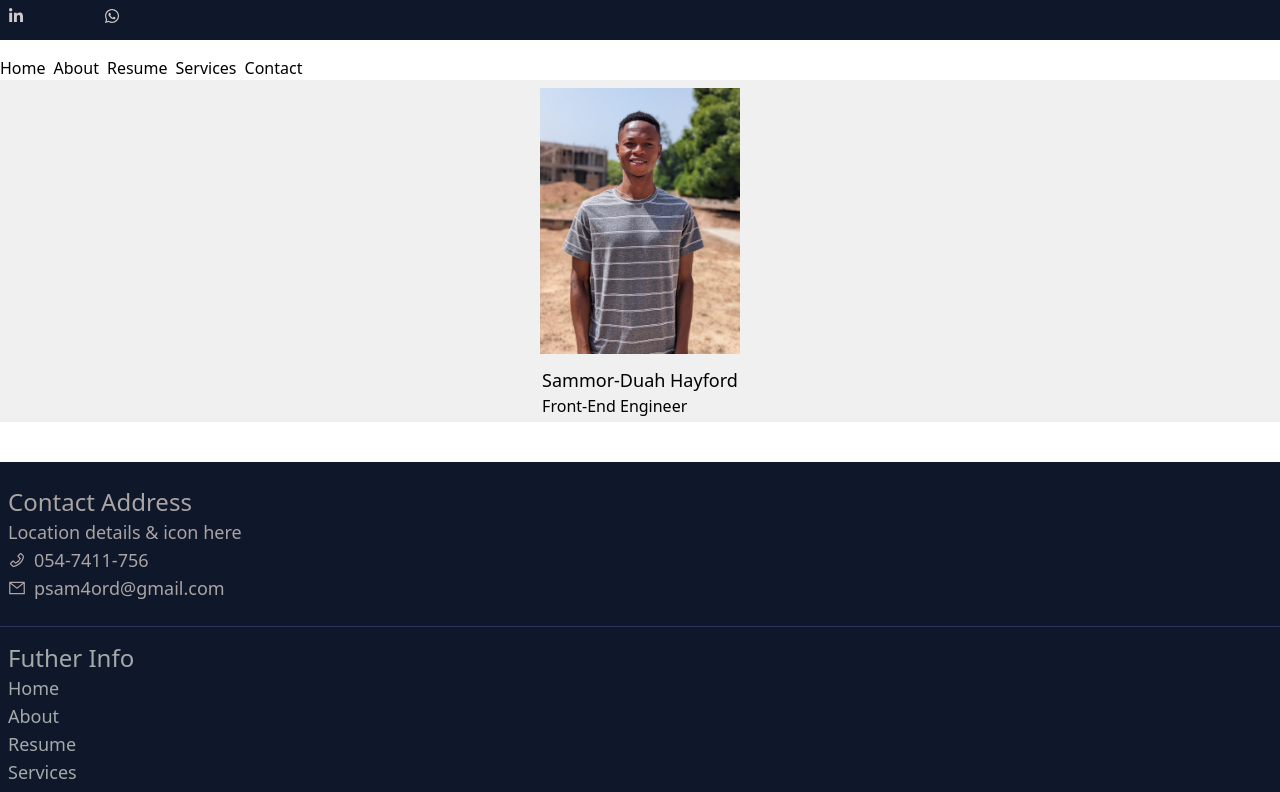
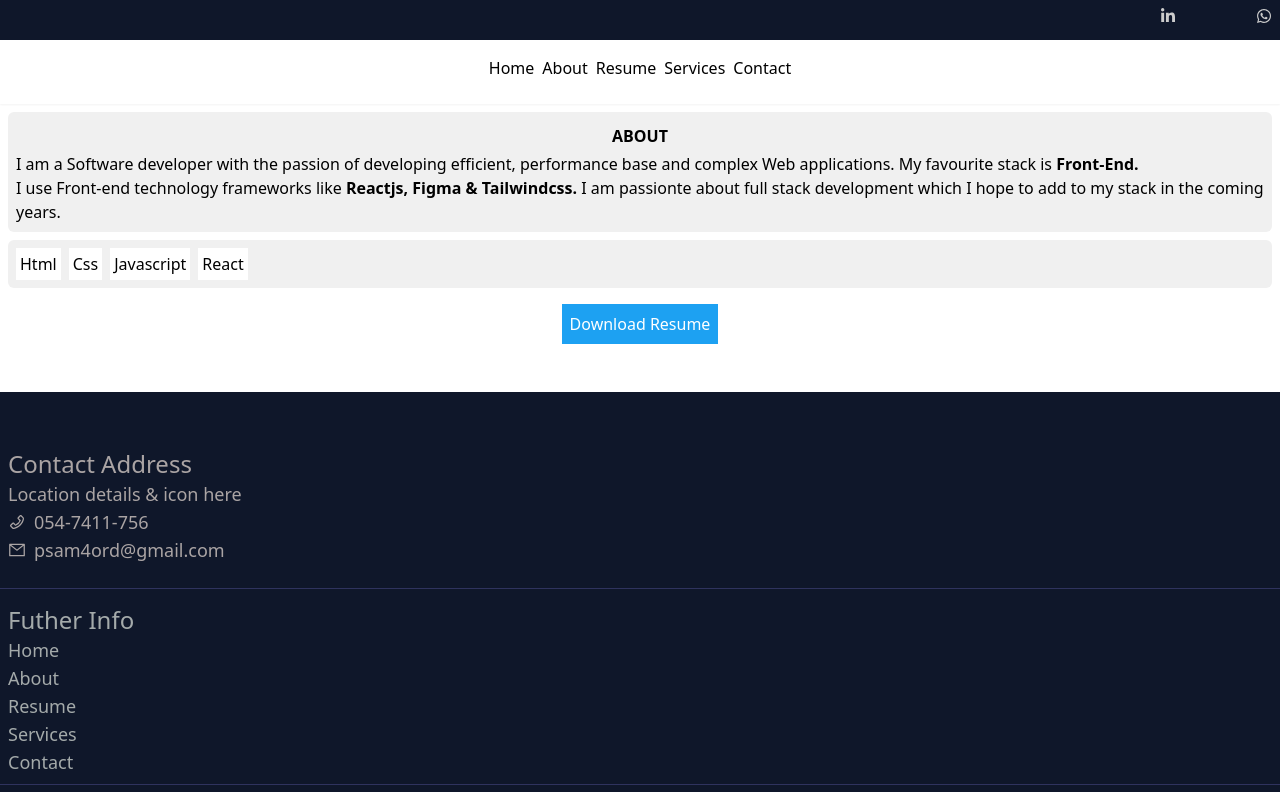
Before and after one commit to Psam4ord/Portfolio-Website, a React (Create React App) app: page / in a window 1280 px wide. Shown: the top 792 px of the page. Built offline with nearby package versions, Linux system fonts and the light colour scheme; some icons are missing.

Commit message:
building about page

```diff
--- a/public/output.css
+++ b/public/output.css
@@ -481,6 +481,9 @@ video {
 .relative {
   position: relative;
 }
+.m-2 {
+  margin: 0.5rem;
+}
 .mb-4 {
   margin-bottom: 1rem;
 }
@@ -490,8 +493,14 @@ video {
 .mt-4 {
   margin-top: 1rem;
 }
+.mb-5 {
+  margin-bottom: 1.25rem;
+}
 .flex {
   display: flex;
+}
+.h-1\/4 {
+  height: 25%;
 }
 .h-2 {
   height: 0.5rem;
@@ -499,26 +508,11 @@ video {
 .h-3\/4 {
   height: 75%;
 }
-.h-5 {
-  height: 1.25rem;
-}
-.h-10 {
-  height: 2.5rem;
-}
-.h-1\/4 {
-  height: 25%;
-}
 .h-4\/5 {
   height: 80%;
 }
-.h-56 {
-  height: 14rem;
-}
-.h-32 {
-  height: 8rem;
-}
-.h-20 {
-  height: 5rem;
+.h-auto {
+  height: auto;
 }
 .w-full {
   width: 100%;
@@ -529,9 +523,6 @@ video {
 .flex-row {
   flex-direction: row;
 }
-.flex-row-reverse {
-  flex-direction: row-reverse;
-}
 .flex-wrap {
   flex-wrap: wrap;
 }
@@ -540,6 +531,12 @@ video {
 }
 .items-center {
   align-items: center;
+}
+.justify-end {
+  justify-content: flex-end;
+}
+.justify-center {
+  justify-content: center;
 }
 .space-x-1 > :not([hidden]) ~ :not([hidden]) {
   --tw-space-x-reverse: 0;
@@ -555,6 +552,12 @@ video {
   --tw-space-x-reverse: 0;
   margin-right: calc(1rem * var(--tw-space-x-reverse));
   margin-left: calc(1rem * calc(1 - var(--tw-space-x-reverse)));
+}
+.rounded-full {
+  border-radius: 9999px;
+}
+.rounded-md {
+  border-radius: 0.375rem;
 }
 .rounded-l-lg {
   border-top-left-radius: 0.5rem;
@@ -575,13 +578,25 @@ video {
   --tw-bg-opacity: 1;
   background-color: rgb(204 204 204 / var(--tw-bg-opacity));
 }
+.bg-\[\#fff\] {
+  --tw-bg-opacity: 1;
+  background-color: rgb(255 255 255 / var(--tw-bg-opacity));
+}
+.bg-bgPrimary {
+  --tw-bg-opacity: 1;
+  background-color: rgb(240 240 240 / var(--tw-bg-opacity));
+}
 .bg-bgSecondary {
   --tw-bg-opacity: 1;
   background-color: rgb(15 23 42 / var(--tw-bg-opacity));
 }
-.bg-bgPrimary {
+.bg-btnHover {
   --tw-bg-opacity: 1;
-  background-color: rgb(240 240 240 / var(--tw-bg-opacity));
+  background-color: rgb(137 207 243 / var(--tw-bg-opacity));
+}
+.bg-btnPrimary {
+  --tw-bg-opacity: 1;
+  background-color: rgb(29 161 242 / var(--tw-bg-opacity));
 }
 .p-1 {
   padding: 0.25rem;
@@ -595,8 +610,14 @@ video {
 .pt-4 {
   padding-top: 1rem;
 }
-.font-serif {
-  font-family: ui-serif, Georgia, Cambria, "Times New Roman", Times, serif;
+.pt-10 {
+  padding-top: 2.5rem;
+}
+.text-center {
+  text-align: center;
+}
+.font-sans {
+  font-family: ui-sans-serif, system-ui, -apple-system, BlinkMacSystemFont, "Segoe UI", Roboto, "Helvetica Neue", Arial, "Noto Sans", sans-serif, "Apple Color Emoji", "Segoe UI Emoji", "Segoe UI Symbol", "Noto Color Emoji";
 }
 .text-2xl {
   font-size: 1.5rem;
@@ -610,8 +631,28 @@ video {
   font-size: 0.875rem;
   line-height: 1.25rem;
 }
+.font-medium {
+  font-weight: 500;
+}
+.font-normal {
+  font-weight: 400;
+}
 .font-semibold {
   font-weight: 600;
+}
+.uppercase {
+  text-transform: uppercase;
+}
+.capitalize {
+  text-transform: capitalize;
+}
+.text-\[\#080c1b\] {
+  --tw-text-opacity: 1;
+  color: rgb(8 12 27 / var(--tw-text-opacity));
+}
+.text-\[\#272a38\] {
+  --tw-text-opacity: 1;
+  color: rgb(39 42 56 / var(--tw-text-opacity));
 }
 .text-\[\#2f335e\] {
   --tw-text-opacity: 1;
@@ -625,6 +666,10 @@ video {
   --tw-text-opacity: 1;
   color: rgb(170 164 164 / var(--tw-text-opacity));
 }
+.text-\[\#ccc\] {
+  --tw-text-opacity: 1;
+  color: rgb(204 204 204 / var(--tw-text-opacity));
+}
 .text-\[\#fff\] {
   --tw-text-opacity: 1;
   color: rgb(255 255 255 / var(--tw-text-opacity));
@@ -633,9 +678,10 @@ video {
   --tw-text-opacity: 1;
   color: rgb(255 254 254 / var(--tw-text-opacity));
 }
-.text-\[\#ccc\] {
-  --tw-text-opacity: 1;
-  color: rgb(204 204 204 / var(--tw-text-opacity));
+.shadow-sm {
+  --tw-shadow: 0 1px 2px 0 rgb(0 0 0 / 0.05);
+  --tw-shadow-colored: 0 1px 2px 0 var(--tw-shadow-color);
+  box-shadow: var(--tw-ring-offset-shadow, 0 0 #0000), var(--tw-ring-shadow, 0 0 #0000), var(--tw-shadow);
 }
 .hover\:bg-btnHover:hover {
   --tw-bg-opacity: 1;
@@ -645,14 +691,22 @@ video {
   --tw-text-opacity: 1;
   color: rgb(8 8 8 / var(--tw-text-opacity));
 }
+.hover\:text-\[\#ccc\]:hover {
+  --tw-text-opacity: 1;
+  color: rgb(204 204 204 / var(--tw-text-opacity));
+}
+.hover\:text-\[\#fff\]:hover {
+  --tw-text-opacity: 1;
+  color: rgb(255 255 255 / var(--tw-text-opacity));
+}
 @media (min-width: 320px) {
 
   .xsm\:flex {
     display: flex;
   }
 
-  .xsm\:h-20 {
-    height: 5rem;
+  .xsm\:h-12 {
+    height: 3rem;
   }
 
   .xsm\:w-full {
--- a/src/App.js
+++ b/src/App.js
@@ -1,12 +1,11 @@
 import React from "react";
-import Homepage from "./pages/homePage";
-import CardDesign from "./Components/card";
+import AboutPage from "./pages/aboutPage";
+
 
 function App() {
   return (
     <div >
-
-   < Homepage />
+   <AboutPage />
     </div>
   );
 }
--- a/src/Components/Layout/content.jsx
+++ b/src/Components/Layout/content.jsx
@@ -3,7 +3,6 @@ import CardDesign from '../card'
 
 const Content = () => (
   <div className=' w-full h-4/5'>
-
     <CardDesign />
   </div>
 )
--- a/src/Components/Layout/footer.jsx
+++ b/src/Components/Layout/footer.jsx
@@ -18,7 +18,7 @@ const Footer = () => {
 
                 {/* Address information */}
                 <div className="flex text-[#aaa4a4] text-lg">
-                    <span className=" p-2">
+                    <span className=" p-2 pt-10">
                         <h3 className="text-2xl">Contact Address</h3>
                         <ul>
                             <li className="flex items-center space-x-2 ">
--- a/src/pages/aboutPage.jsx
+++ b/src/pages/aboutPage.jsx
@@ -1,10 +1,41 @@
 import React from 'react';
+import NavBar from '../Components/Layout/navBar';
+import Footer from '../Components/Layout/footer';
+
 
 const AboutPage = () => {
   return (
-    <div>
-        <h1> About Page</h1>
-    </div>
+    <>
+      <NavBar />
+      <div className='bg-bgPrimary rounded-md p-2 m-2 '>
+        <h1 className='uppercase text-center p-1 font-semibold hover:text-[#ccc]'> About</h1>
+
+        <p> I am a Software developer with the passion
+          of developing efficient, performance base and complex Web applications.
+          My favourite stack is <strong>Front-End.</strong>
+        </p>
+        <p>
+          I use Front-end technology frameworks like <strong> Reactjs, Figma & Tailwindcss. </strong>
+          I am passionte about full stack development which I hope
+          to add to my stack in the coming years.
+        </p>
+      </div>
+
+      <div className='flex bg-bgPrimary m-2 rounded-md p-2'>
+        <ul className='flex space-x-2 h-auto'>
+          <li className='bg-[#fff] p-1'> <h3>Html</h3></li>
+          <li className='bg-[#fff] p-1'> <h3>Css</h3></li>
+          <li className='bg-[#fff] p-1'> <h3>Javascript</h3></li>
+          <li className='bg-[#fff] p-1'> <h3>React</h3></li>
+        </ul>
+      </div>
+      <div className=' flex justify-center'>
+        <button className=' bg-btnPrimary hover:bg-btnHover hover:text-[#000000] text-[#fff]
+         p-2 rounded m-2 font-mono '>
+          <a href='#'> </a>Download Resume</button>
+      </div>
+      <Footer />
+    </>
   )
 }
 
--- a/src/pages/resumePage.jsx
+++ b/src/pages/resumePage.jsx
@@ -1,9 +1,12 @@
 import React from 'react';
+
 
 const ResumePage= () => {
   return (
     <div>
+
         <h1> Resume Page</h1>
+
     </div>
   )
 }
```
